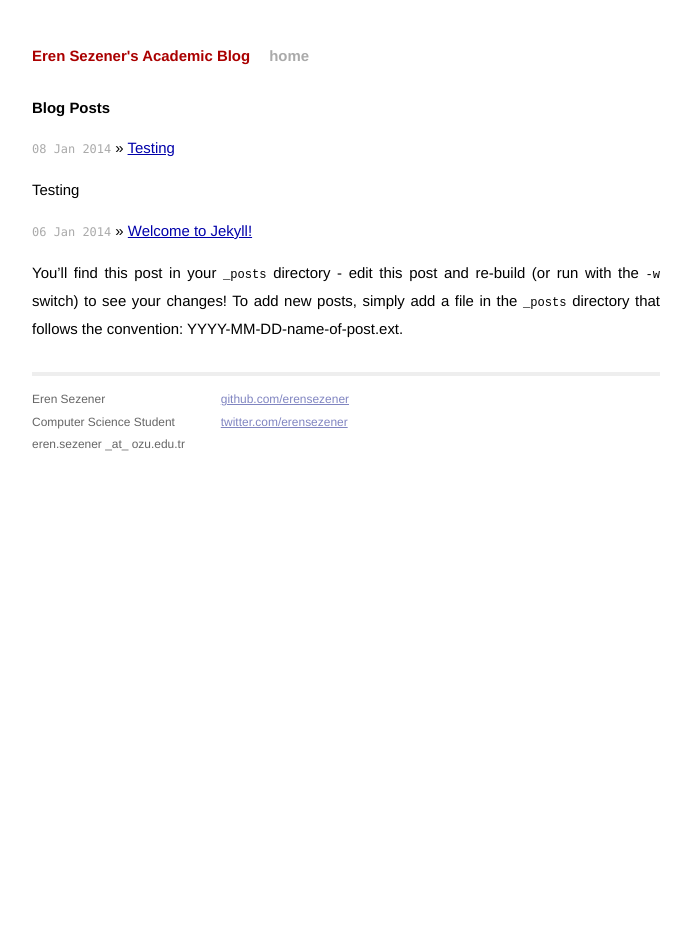
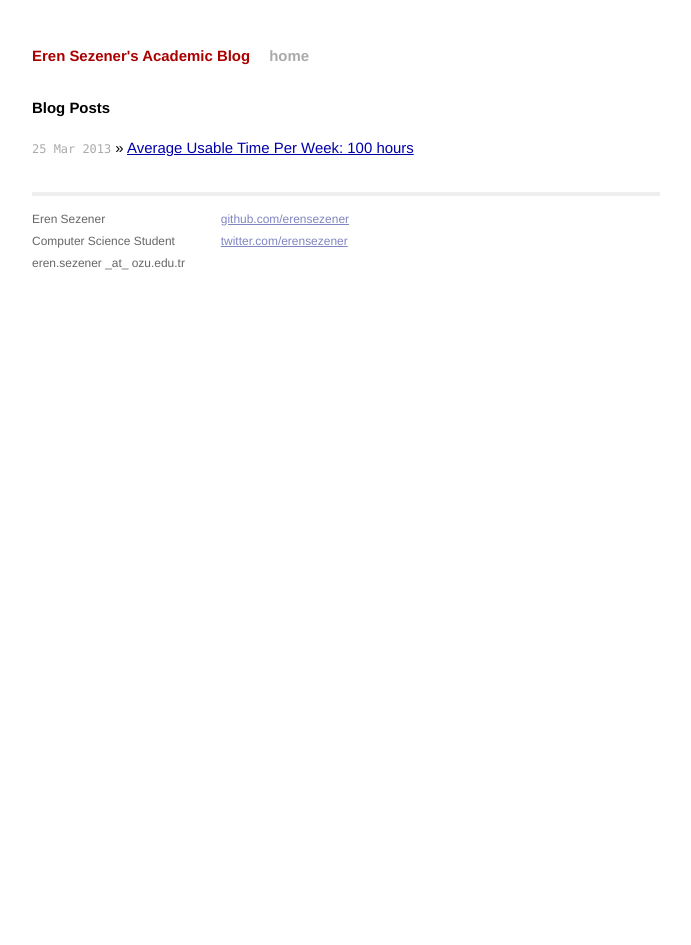
Before and after one commit to erensezener/academic_blog, a Jekyll site: the page built from index.html, in a window 1280 px wide. Shown: the whole page, without its empty margins (294-985 px from the left). Built offline with Jekyll 4.4.1, drawn with Linux system fonts in a browser that asks for light colours; Markdown is read by kramdown in place of the engine named in the settings.

Commit message:
Edit posts

```diff
--- /dev/null
+++ b/_posts/2013-03-25-average-usable-time-per-week.markdown
@@ -0,0 +1,21 @@
+---
+layout: post
+title: "Average Usable Time Per Week: 100 hours"
+date: 2013-03-25 09:52
+categories:
+---
+
+From [my answer on Quora](http://www.quora.com/Tips-and-Hacks-for-Everyday-Life/What-are-the-top-10-or-so-statistics-or-facts-that-you-have-memorized-and-use-to-guide-your-life-and-decisions/answer/Eren-Sezener?__snids__=108363132&__nsrc__=1):
+
+When I was working on a 9 to 7 job, I did not have any time to do other things such as working on a fun project, learning something new or writing a blog. So I wanted to figure out how much time is actually usable per week.
+
+It is **100 hours/week** at most.
+
+The way I calculate is:
+={7 days/week} * [ {24 hours/day} - {Daily sleep duration} - {Immutable habits} - {Garbage time} ]
+
+**Immutable habits** include the daily activities which you could not (or would not want to) sustain yourself without. i.e. hygiene activities, eating.
+
+**Garbage time** includes the activities which are not vital, but you have to spend time doing those anyways. i.e. cleaning and organizing your place, walking the dog, dressing up.
+
+If you are working on a full-time job, when you subtract all work related activities such as office time, commute and emails from 100 hours, the time left is really valuable. You want to spend it, not waste it.
--- a/_posts/2014-01-08-test.markdown
+++ /dev/null
@@ -1,7 +0,0 @@
----
-layout: post
-title:  "Testing"
-date:   2014-01-08 17:37:31
-categories: general
----
-Testing
--- a/_posts/2014-01-08-welcome-to-my-blog.markdown
+++ /dev/null
@@ -1,24 +0,0 @@
----
-layout: post
-title:  "Welcome to Jekyll!"
-date:   2014-01-06 17:37:31
-categories: general
----
-
-You'll find this post in your `_posts` directory - edit this post and re-build (or run with the `-w` switch) to see your changes!
-To add new posts, simply add a file in the `_posts` directory that follows the convention: YYYY-MM-DD-name-of-post.ext.
-
-Jekyll also offers powerful support for code snippets:
-
-{% highlight ruby %}
-def print_hi(name)
-  puts "Hi, #{name}"
-end
-print_hi('Tom')
-#=> prints 'Hi, Tom' to STDOUT.
-{% endhighlight %}
-
-Check out the [Jekyll docs][jekyll] for more info on how to get the most out of Jekyll. File all bugs/feature requests at [Jekyll's GitHub repo][jekyll-gh].
-
-[jekyll-gh]: https://github.com/mojombo/jekyll
-[jekyll]:    http://jekyllrb.com
--- a/index.html
+++ b/index.html
@@ -8,7 +8,6 @@ title: Your New Jekyll Site
   <ul class="posts">
     {% for post in site.posts %}
       <li><span>{{ post.date | date_to_string }}</span> &raquo; <a href="{{ site.baseurl }}{{ post.url }}">{{ post.title }}</a>
-      <p>{{ post.excerpt }}</p>
       </li>
     {% endfor %}
   </ul>
```
Also changed, not shown: 4 other files.
